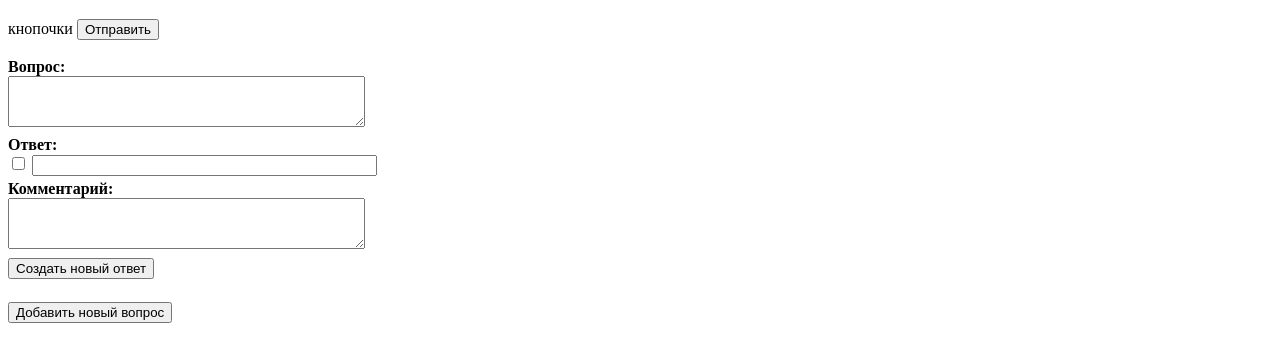
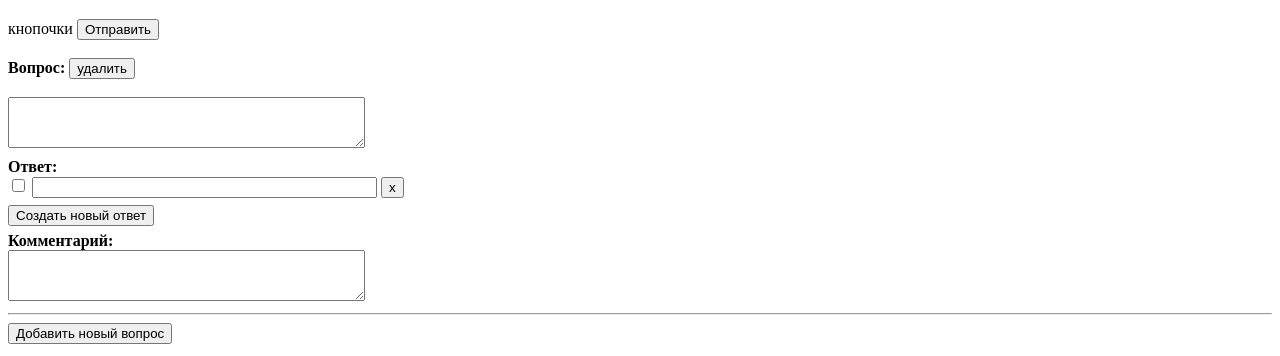
Before and after one commit to c-worksharp/c-worksharp.github.io, a plain HTML site: page index.html in a window 1280 px wide. Shown: the part 61-417 px from the top of the page. Drawn offline with Linux system fonts and the light colour scheme.

Commit message:
change comment textarea

```diff
--- a/index.html
+++ b/index.html
@@ -12,10 +12,7 @@
           <b>Ответ:</b><br>
           <input type="checkbox" name="" id="">
           <input type="text" size="40">
-        </p>
-        <p>
-          <b>Комментарий:</b><br>
-          <textarea cols="42" rows="3"></textarea>
+          <input type="button" value="х" onclick="this.closest('.answer').remove()">
         </p>
       </div>
     </header>
@@ -28,7 +25,9 @@
         <div class = "lines">
           <br>
           <div class ="questions">
-            <b>Вопрос:</b><br>
+            <b>Вопрос:</b>
+            <input type="button" value="удалить" onclick="this.closest('.lines').remove()">
+            <br><br>
             <textarea cols="42" rows="3"></textarea>
           </div>
           <div class="answers">
@@ -37,17 +36,20 @@
                 <b>Ответ:</b><br>
                 <input type="checkbox" name="" id="">
                 <input type="text" size="40">
-              </p>
-              <p>
-                <b>Комментарий:</b><br>
-                <textarea cols="42" rows="3"></textarea>
+                <input type="button" value="х" onclick="this.closest('.answer').remove()">
               </p>
             </div>
           </div>
           <p>
             <input type="button" value="Создать новый ответ" onclick="createAnswer(this.closest('.lines'))">
           </p>
-          <br>
+          <div class = "comment">
+            <p>
+              <b>Комментарий:</b><br>
+              <textarea cols="42" rows="3"></textarea>
+            </p>
+          </div>
+          <hr>
         </div>
       </div>
       <div>
--- a/script.js
+++ b/script.js
@@ -30,8 +30,7 @@ const getAnswersOfLine = line => {
   for (const answer of answers) {
     let textAnswer = answer.querySelector('input[type="text"').value;
     let checkboxAnswer = answer.querySelector('input[type="checkbox"]').checked;
-    let comment = answer.querySelector('textarea').value
-    arr[i] = [checkboxAnswer, textAnswer, comment];
+    arr[i] = [checkboxAnswer, textAnswer];
     i++;
   }
   // console.log(arr);
@@ -45,6 +44,7 @@ const getValues = () => {
   const lines = document.querySelectorAll('.lines');
 
   const getQuestion = line => line.querySelector('.questions textarea').value;
+  const getComment = line => line.querySelector('.comment textarea').value;
 
   const objects = {};
   let i = 0;
@@ -52,6 +52,7 @@ const getValues = () => {
     let obj = {
       question: getQuestion(line),
       answer: getAnswersOfLine(line),
+      comment: getComment(line),
     }
     objects['question' + i] = obj;
     i++;
--- a/style.css
+++ b/style.css
@@ -1,7 +1,7 @@
 p {
   /* display: block; */
-  margin-block-start: 0.3em;
-  margin-block-end: 0.3em;
+  margin-block-start: 0.4em;
+  margin-block-end: 0.4em;
   /* margin-inline-start: 0px;
   margin-inline-end: 0px; */
 }
```
